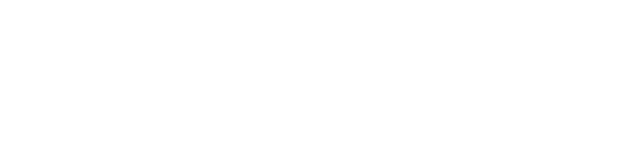
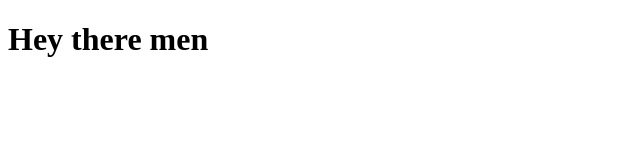
Before and after one commit to Prog-Faiz/git-one, a plain HTML site: page index.html in a window 1280 px wide. Shown: the whole page, without its empty margins (0-640 px from the left). Drawn offline with Linux system fonts and the light colour scheme.

Commit message:
added h1

```diff
--- a/index.html
+++ b/index.html
@@ -5,6 +5,6 @@
     <title>Whooo</title>
   </head>
   <body>
-
+    <h1>Hey there men</h1>
   </body>
 </html>
```
